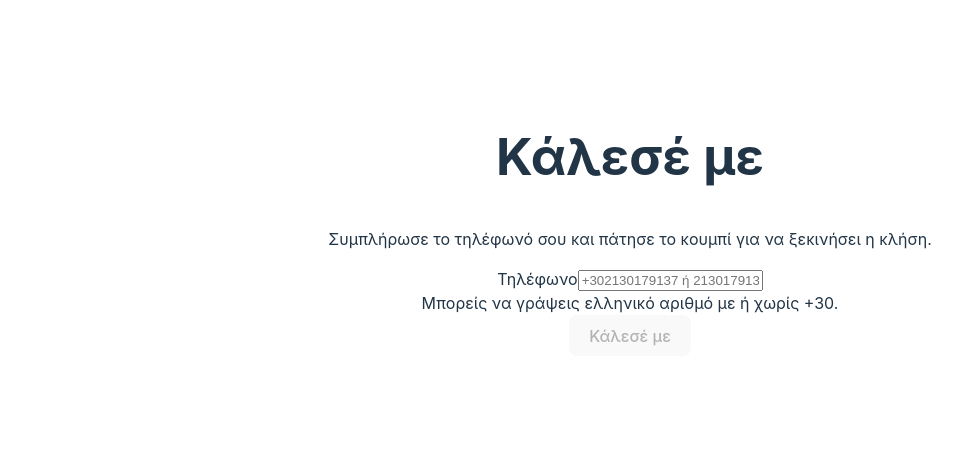
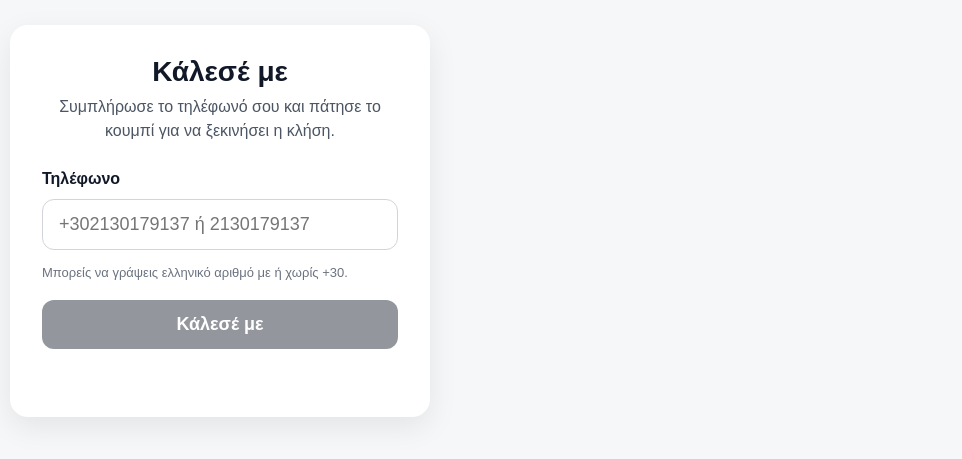
Before and after one commit to Gitakis08/vite-react-template, a React (Vite) app: page / in a window 1280 px wide. Shown: the part 179-638 px from the top of the page, without its empty margins (10-972 px from the left). Built offline with nearby package versions, Linux system fonts and the light colour scheme.

Commit message:
Update App.css

```diff
--- a/src/react-app/App.css
+++ b/src/react-app/App.css
@@ -1,45 +1,101 @@
-#root {
-	max-width: 1280px;
-	margin: 0 auto;
-	padding: 2rem;
-	text-align: center;
+* {
+  box-sizing: border-box;
 }
 
-.logo {
-	height: 6em;
-	padding: 1.5em;
-	will-change: filter;
-	transition: filter 300ms;
-}
-.logo:hover {
-	filter: drop-shadow(0 0 2em #646cffaa);
-}
-.logo.react:hover {
-	filter: drop-shadow(0 0 2em #61dafbaa);
-}
-.logo.cloudflare:hover {
-	filter: drop-shadow(0 0 2em #f6821faa);
+body {
+  margin: 0;
+  font-family: Arial, sans-serif;
+  background: #f6f7f9;
+  color: #111827;
 }
 
-@keyframes logo-spin {
-	from {
-		transform: rotate(0deg);
-	}
-	to {
-		transform: rotate(360deg);
-	}
-}
-
-@media (prefers-reduced-motion: no-preference) {
-	a:nth-of-type(2) .logo {
-		animation: logo-spin infinite 20s linear;
-	}
+.page {
+  display: grid;
+  place-items: center;
+  min-height: 100vh;
+  padding: 20px;
 }
 
 .card {
-	padding: 2em;
+  background: white;
+  padding: 32px;
+  border-radius: 18px;
+  box-shadow: 0 10px 30px rgba(0, 0, 0, 0.08);
+  max-width: 420px;
+  width: 100%;
 }
 
-.read-the-docs {
-	color: #888;
+h1 {
+  margin: 0 0 8px;
+  font-size: 28px;
+  text-align: center;
 }
+
+p {
+  margin: 0 0 24px;
+  color: #4b5563;
+  text-align: center;
+  line-height: 1.5;
+}
+
+label {
+  display: block;
+  font-weight: 700;
+  margin-bottom: 8px;
+}
+
+input {
+  width: 100%;
+  font-size: 18px;
+  padding: 14px 16px;
+  border: 1px solid #d1d5db;
+  border-radius: 12px;
+  outline: none;
+  margin-bottom: 14px;
+}
+
+input:focus {
+  border-color: #111827;
+}
+
+button {
+  font-size: 18px;
+  padding: 14px 24px;
+  border: 0;
+  border-radius: 12px;
+  background: #111827;
+  color: white;
+  width: 100%;
+  font-weight: 700;
+}
+
+button:not(:disabled) {
+  cursor: pointer;
+}
+
+button:disabled {
+  opacity: 0.45;
+  cursor: not-allowed;
+}
+
+.hint {
+  font-size: 13px;
+  color: #6b7280;
+  margin-bottom: 18px;
+  line-height: 1.4;
+}
+
+.status {
+  margin-top: 16px;
+  font-size: 14px;
+  text-align: center;
+  min-height: 20px;
+}
+
+.status.success {
+  color: #047857;
+}
+
+.status.error {
+  color: #b91c1c;
+}
```
